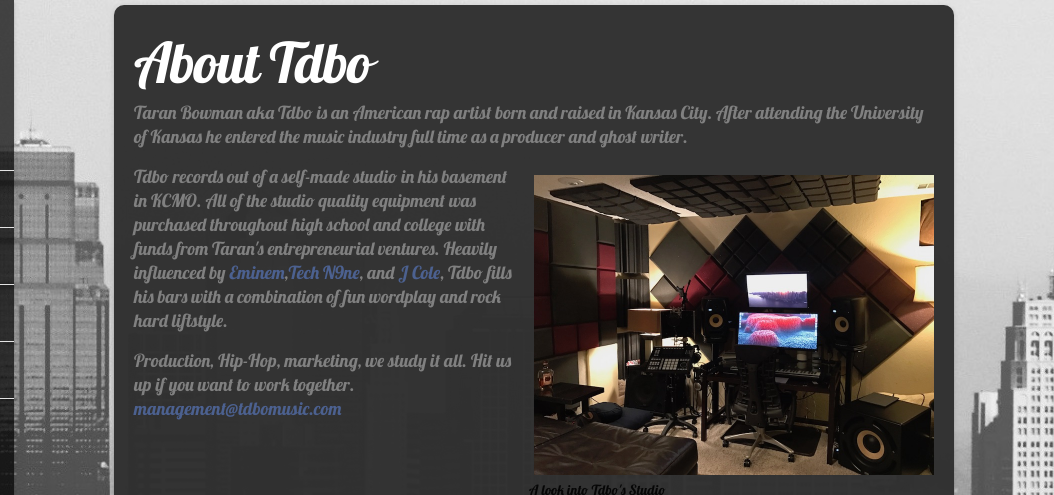
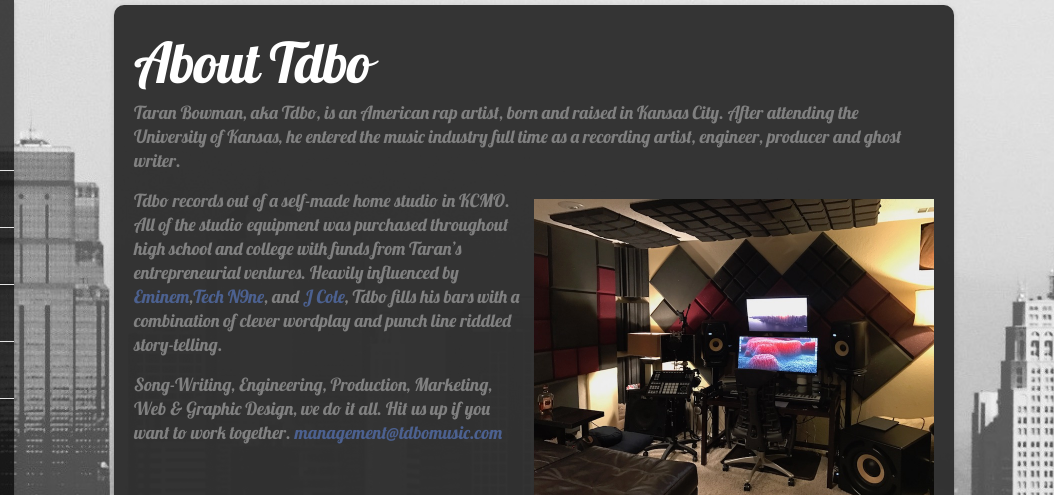
Before and after one commit to mgrevare/tdbomusic, a website: page index.html in a window 1280 px wide. Both pictures are taken after a click on the link "About". Shown: the top 495 px of the page, 226-1280 px from the left. Drawn offline with nearby package versions, Linux system fonts and the light colour scheme.

Commit message:
about update

```diff
--- a/index.html
+++ b/index.html
@@ -81,16 +81,14 @@
                 <section class="about-page-content hidden col-12">
                   <article>
                     <h1>About Tdbo</h1>
-                    <p>Taran Bowman aka Tdbo is an American rap artist born and raised in Kansas City. After attending the University of Kansas he entered the music industry full time as a producer and ghost writer.</p>
+                    <p>Taran Bowman, aka Tdbo, is an American rap artist, born and raised in Kansas City. After attending the University of Kansas, he entered the music industry full time as a recording artist, engineer, producer and ghost writer.</p>
                     <figure>
                         <img src="styles/images/tdbo_studio.jpg" alt="Photo of Tdbo's studio." class="about-image">
                         <figcaption>A look into Tdbo's Studio</figcaption>
                     </figure>
-                    <p>Tdbo records out of a self-made studio in his basement in KCMO. All of the studio quality equipment was purchased throughout high school and college with funds from Taran's entrepreneurial ventures. Heavily influenced by
-                        <a class="rap-ref" href="www.eminem.com">Eminem</a>,<a class="rap-ref" href="https://www.strangemusicinc.com/artists/">Tech N9ne</a>, and <a class="rap-ref" href="http://dreamville.com/">J Cole</a>, Tdbo fills his bars with a combination of fun wordplay
-                            and rock hard liftstyle.
-                    </p>
-                    <p>Production, Hip-Hop, marketing, we study it all. Hit us up if you want to work together. <a href="mailto:management@tdbomusic.com" target="_top">management@tdbomusic.com</a></p>
+                    <p>Tdbo records out of a self-made home studio in KCMO. All of the studio equipment was purchased throughout high school and college with funds from Taran’s entrepreneurial ventures. Heavily influenced by
+                        <a class="rap-ref" href="www.eminem.com">Eminem</a>,<a class="rap-ref" href="https://www.strangemusicinc.com/artists/">Tech N9ne</a>, and <a class="rap-ref" href="http://dreamville.com/">J Cole</a>, Tdbo fills his bars with a combination of clever wordplay and punch line riddled story-telling.</p>
+                    <p>Song-Writing, Engineering, Production, Marketing, Web & Graphic Design, we do it all. Hit us up if you want to work together. <a href="mailto:management@tdbomusic.com" target="_top">management@tdbomusic.com</a></p>
                   </article>
                 </section>
             </div>
```
